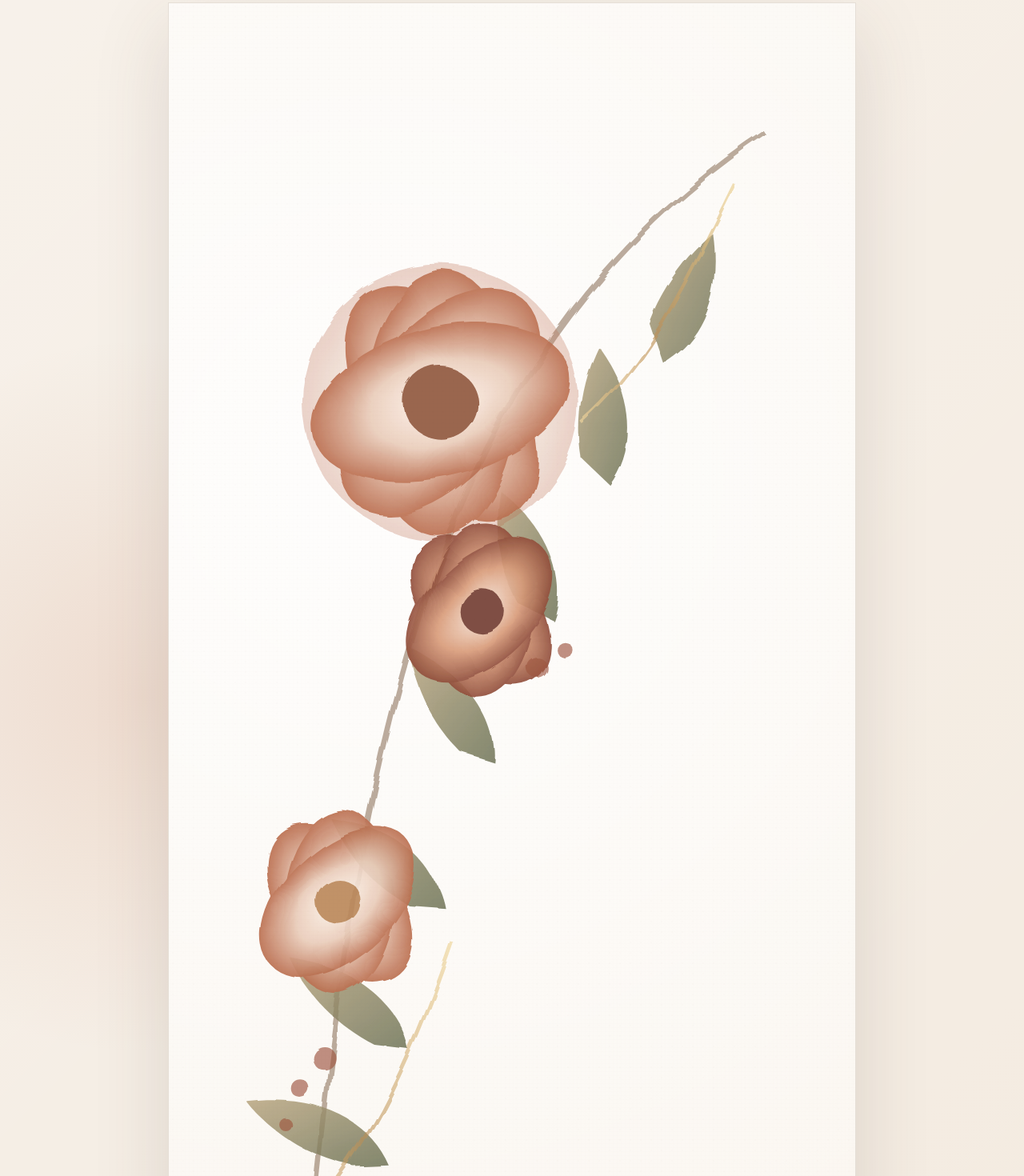
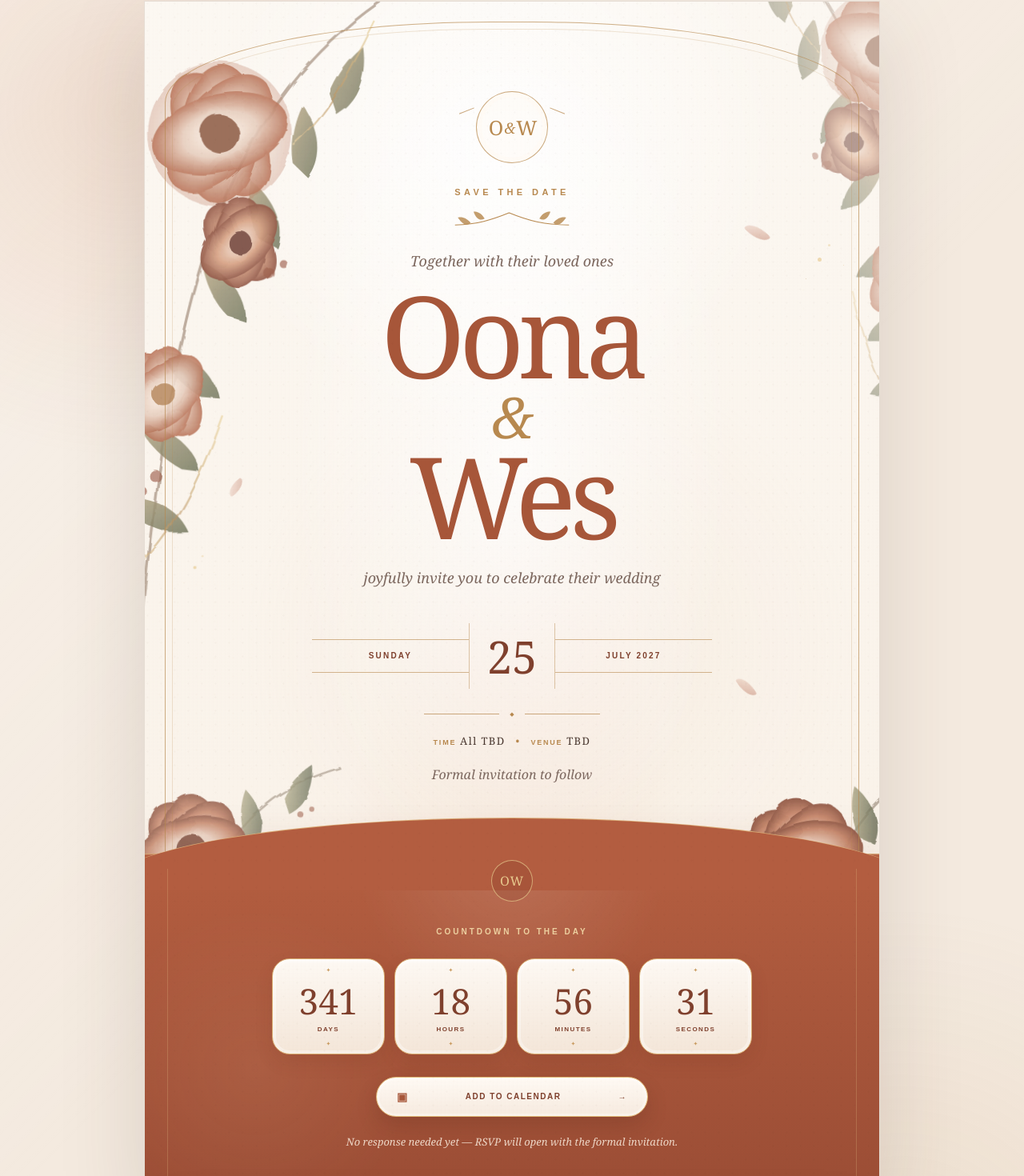
Before and after one commit to OneMeanToast/wedding, a Next.js app: page / in a window 1280 px wide. Shown: the part 33-1503 px from the top of the page at 80% size. Built offline with nearby package versions, Linux system fonts and the light colour scheme.

Commit message:
Polish luxe watercolor styling and subtle motion

```diff
--- a/app/globals.css
+++ b/app/globals.css
@@ -1,13 +1,14 @@
 :root {
-  --cream: #f3eadf;
-  --paper: #fbf6ef;
-  --paper-deep: #efe1d3;
-  --terracotta: #a45538;
-  --terracotta-dark: #82412d;
-  --clay: #c98262;
-  --gold: #b88d55;
-  --ink: #4d392f;
-  --muted: #806b60;
+  --cream: #f4eadf;
+  --paper: #fbf5ec;
+  --paper-bright: #fffaf4;
+  --terracotta: #a75639;
+  --terracotta-dark: #7f402d;
+  --terracotta-light: #c87959;
+  --gold: #b8894f;
+  --gold-light: #e7c98d;
+  --ink: #49372f;
+  --muted: #7c675e;
 }
 
 * { box-sizing: border-box; }
@@ -16,33 +17,33 @@ body {
   margin: 0;
   color: var(--ink);
   background:
-    radial-gradient(circle at 14% 14%, rgba(201,130,98,.18), transparent 28rem),
-    radial-gradient(circle at 88% 78%, rgba(184,141,85,.14), transparent 30rem),
-    linear-gradient(135deg, rgba(255,255,255,.35), transparent 45%),
+    radial-gradient(circle at 12% 8%, rgba(205,135,95,.18), transparent 27rem),
+    radial-gradient(circle at 88% 76%, rgba(184,137,79,.13), transparent 30rem),
+    linear-gradient(135deg, rgba(255,255,255,.34), transparent 45%),
     var(--cream);
   font-family: Georgia, "Times New Roman", serif;
 }
 a { color: inherit; }
 
-.page { min-height: 100vh; padding: 36px 18px 72px; }
+.page { min-height: 100vh; padding: 34px 18px 78px; }
 .saveDateCard,
 .sitePreview {
-  width: min(860px, 100%);
+  width: min(920px, 100%);
   margin: 0 auto;
   position: relative;
   overflow: hidden;
   background: var(--paper);
-  border: 1px solid rgba(77,57,47,.12);
-  box-shadow: 0 30px 90px rgba(77,57,47,.14);
+  border: 1px solid rgba(73,55,47,.12);
+  box-shadow: 0 34px 100px rgba(73,55,47,.15);
 }
 
 .saveDateCard {
-  min-height: 1160px;
+  min-height: 1390px;
   display: flex;
   flex-direction: column;
   justify-content: space-between;
+  padding: 112px 62px 0;
   text-align: center;
-  padding: 120px 56px 0;
   isolation: isolate;
 }
 
@@ -50,244 +51,410 @@ a { color: inherit; }
   content: "";
   position: absolute;
   inset: 0;
-  z-index: -2;
+  z-index: -4;
   background:
-    radial-gradient(circle at 30% 10%, rgba(255,255,255,.85), transparent 24%),
-    radial-gradient(circle at 70% 50%, rgba(232,204,185,.18), transparent 35%),
-    linear-gradient(180deg, #fbf7f1 0%, #faf4ec 72%, #f6ece2 100%);
+    radial-gradient(circle at 48% 12%, rgba(255,255,255,.92), transparent 25%),
+    radial-gradient(circle at 55% 54%, rgba(232,197,174,.15), transparent 40%),
+    linear-gradient(180deg, #fcf8f2 0%, #faf3ea 66%, #f4e6d9 100%);
 }
+
 .saveDateCard::after {
   content: "";
   position: absolute;
   inset: 0;
-  z-index: 6;
+  z-index: 20;
   pointer-events: none;
-  opacity: .22;
+  opacity: .28;
   background-image:
-    linear-gradient(rgba(120,80,60,.028) 1px, transparent 1px),
-    linear-gradient(90deg, rgba(120,80,60,.024) 1px, transparent 1px),
-    radial-gradient(circle at 40% 30%, rgba(120,80,60,.05) 0 1px, transparent 1px);
-  background-size: 5px 5px, 5px 5px, 13px 13px;
+    radial-gradient(circle at 20% 15%, rgba(101,76,61,.09) 0 1px, transparent 1.3px),
+    radial-gradient(circle at 80% 67%, rgba(184,137,79,.07) 0 1px, transparent 1.2px),
+    linear-gradient(rgba(105,75,60,.025) 1px, transparent 1px),
+    linear-gradient(90deg, rgba(105,75,60,.021) 1px, transparent 1px);
+  background-size: 17px 17px, 23px 23px, 5px 5px, 5px 5px;
   mix-blend-mode: multiply;
 }
 
-.cardFrame {
+.paperGlow {
   position: absolute;
-  inset: 25px;
-  z-index: 3;
-  border: 1px solid rgba(184,141,85,.7);
-  border-radius: 48% 48% 26px 26px / 7% 7% 26px 26px;
+  z-index: -3;
+  inset: 0;
+  background:
+    radial-gradient(ellipse at 50% 38%, rgba(255,255,255,.78), transparent 42%),
+    radial-gradient(ellipse at 50% 87%, rgba(220,146,104,.14), transparent 36%);
   pointer-events: none;
 }
-.cardFrame::after {
+
+.goldFrame,
+.goldFrameInner {
+  position: absolute;
+  pointer-events: none;
+  z-index: 5;
+  border: 1px solid rgba(184,137,79,.67);
+}
+.goldFrame { inset: 25px; border-radius: 47% 47% 24px 24px / 7% 7% 24px 24px; }
+.goldFrameInner { inset: 34px; border-color: rgba(184,137,79,.21); border-radius: 46% 46% 18px 18px / 7% 7% 18px 18px; }
+
+.watercolor {
+  position: absolute;
+  z-index: 1;
+  pointer-events: none;
+  user-select: none;
+  will-change: transform, opacity;
+  filter: saturate(.92) contrast(.98);
+}
+.floralLeft { width: 390px; top: -26px; left: -62px; opacity: .95; }
+.floralRight { width: 335px; top: -118px; right: -108px; opacity: .56; transform: scaleX(-1) rotate(-7deg); }
+.cornerBottomLeft { width: 330px; left: -90px; bottom: 245px; opacity: .8; transform: rotate(6deg); }
+.cornerBottomRight { width: 375px; right: -112px; bottom: 205px; opacity: .92; transform: scaleX(-1) rotate(-5deg); }
+
+.petal {
+  position: absolute;
+  z-index: 3;
+  width: 32px;
+  height: 15px;
+  border-radius: 90% 12% 90% 12%;
+  background: linear-gradient(135deg, rgba(221,150,119,.24), rgba(169,82,56,.72));
+  filter: blur(.25px);
+  opacity: .55;
+  pointer-events: none;
+}
+.petalOne { top: 265px; right: 126px; transform: rotate(29deg); animation: petalDrift 18s ease-in-out infinite; }
+.petalTwo { top: 610px; left: 92px; width: 24px; height: 12px; transform: rotate(-27deg); animation: petalDriftTwo 22s ease-in-out infinite; }
+.petalThree { top: 835px; right: 142px; width: 29px; height: 13px; transform: rotate(42deg); animation: petalDrift 20s ease-in-out -8s infinite; }
+.goldDust {
+  position: absolute;
+  z-index: 2;
+  width: 5px;
+  height: 5px;
+  border-radius: 50%;
+  background: var(--gold-light);
+  box-shadow: 12px -18px 0 -1px rgba(231,201,141,.65), 30px 7px 0 -2px rgba(231,201,141,.8), -17px 24px 0 -2px rgba(184,137,79,.55);
+  opacity: .64;
+}
+.dustOne { top: 320px; right: 72px; }
+.dustTwo { top: 705px; left: 60px; transform: scale(.8); }
+
+.heroContent {
+  position: relative;
+  z-index: 6;
+  width: min(590px, 100%);
+  margin: 0 auto 88px;
+}
+
+.monogram {
+  width: 90px;
+  height: 90px;
+  margin: 0 auto 30px;
+  border: 1px solid rgba(184,137,79,.72);
+  border-radius: 50%;
+  color: var(--gold);
+  display: flex;
+  align-items: center;
+  justify-content: center;
+  gap: 3px;
+  font-size: 25px;
+  letter-spacing: -.08em;
+  position: relative;
+  background: rgba(255,250,244,.43);
+  box-shadow: inset 0 0 0 6px rgba(255,250,244,.5);
+}
+.monogram::before,
+.monogram::after {
   content: "";
   position: absolute;
-  inset: 8px;
-  border: 1px solid rgba(184,141,85,.24);
-  border-radius: inherit;
+  width: 20px;
+  height: 30px;
+  border-top: 1px solid rgba(184,137,79,.75);
+  top: 22px;
 }
+.monogram::before { left: -17px; transform: rotate(-22deg); }
+.monogram::after { right: -17px; transform: rotate(22deg); }
+.monogram em { font-size: .75em; font-weight: 400; }
 
-.heroContent { position: relative; z-index: 2; width: min(560px, 100%); margin: 0 auto 90px; }
 .kicker {
-  margin: 0 0 19px;
+  margin: 0 0 14px;
+  text-transform: uppercase;
+  letter-spacing: .4em;
+  color: var(--gold);
   font: 600 11px/1.2 Arial, Helvetica, sans-serif;
-  text-transform: uppercase;
-  letter-spacing: .34em;
-  color: var(--gold);
 }
+.goldSprig { width: 160px; height: auto; color: var(--gold); margin: 0 auto 6px; }
 .smallScript,
-.message,
-.formalInvite { font-style: italic; }
-.smallScript { color: var(--muted); }
-.introLine { margin: 7px 0 18px; font-size: 18px; }
-.celebrationLine { margin: 30px 0 0; font-size: 20px; }
-.goldSprig { width: 132px; height: auto; color: var(--gold); margin-bottom: 12px; }
+.celebrationLine,
+.formalInvite { font-style: italic; color: var(--muted); }
+.introLine { margin: 3px 0 26px; font-size: 18px; }
 
-h1 {
+.names {
   margin: 0;
   color: var(--terracotta);
   font-weight: 400;
-  line-height: .78;
+  line-height: .77;
   display: flex;
   flex-direction: column;
   align-items: center;
-  font-size: clamp(80px, 13vw, 132px);
+  font-size: clamp(90px, 13vw, 142px);
   letter-spacing: -.055em;
-  text-shadow: 0 2px 0 rgba(255,255,255,.6);
+  text-shadow: 0 1px rgba(255,255,255,.7);
 }
-h1 em {
-  font-size: .47em;
+.names span { position: relative; }
+.names em {
+  color: var(--gold);
+  font-size: .5em;
   line-height: 1;
-  margin: .18em 0 .15em;
-  color: var(--gold);
+  margin: .16em 0 .12em;
   font-weight: 400;
+  font-style: italic;
   letter-spacing: 0;
 }
 
-.dateLockup {
-  margin: 42px auto 15px;
-  display: inline-grid;
-  grid-template-columns: auto auto auto;
-  align-items: baseline;
-  gap: 16px;
+.celebrationLine {
+  max-width: 380px;
+  margin: 34px auto 0;
+  font-size: 18px;
+  line-height: 1.6;
+}
+
+.dateFeature {
+  margin: 42px auto 0;
+  display: grid;
+  grid-template-columns: 1fr 108px 1fr;
+  align-items: center;
+  width: min(500px, 100%);
   color: var(--terracotta-dark);
 }
-.dateDay { font-size: clamp(34px, 5vw, 46px); }
-.dateMonth { font-size: clamp(28px, 4vw, 38px); font-style: italic; }
-.dateYear { font-size: clamp(22px, 3vw, 29px); letter-spacing: .06em; }
+.dateFeature > span { padding: 13px 18px; }
+.weekday,
+.monthYear {
+  text-transform: uppercase;
+  letter-spacing: .22em;
+  font: 600 10px/1.4 Arial, Helvetica, sans-serif;
+  border-top: 1px solid rgba(184,137,79,.6);
+  border-bottom: 1px solid rgba(184,137,79,.6);
+}
+.day {
+  font-size: 56px;
+  line-height: 1;
+  border-left: 1px solid rgba(184,137,79,.45);
+  border-right: 1px solid rgba(184,137,79,.45);
+}
 
 .fineRule {
-  width: 210px;
-  margin: 18px auto 24px;
+  width: 220px;
+  margin: 27px auto 20px;
   display: flex;
   align-items: center;
-  gap: 12px;
+  gap: 13px;
   color: var(--gold);
   font-size: 7px;
 }
 .fineRule::before,
-.fineRule::after { content: ""; height: 1px; flex: 1; background: rgba(184,141,85,.72); }
+.fineRule::after { content: ""; height: 1px; flex: 1; background: rgba(184,137,79,.7); }
 .details {
   margin: 0;
-  text-transform: uppercase;
-  letter-spacing: .18em;
-  font: 600 10px/1.6 Arial, Helvetica, sans-serif;
+  font-size: 13px;
+  letter-spacing: .11em;
   color: var(--ink);
 }
-.message { margin: 21px auto 0; max-width: 410px; font-size: 18px; line-height: 1.55; color: var(--muted); }
-
-.floralCluster {
-  position: absolute;
-  z-index: 1;
-  width: 360px;
-  height: 360px;
-  color: #b96f4f;
-  filter: saturate(.88);
-}
-.floralTopLeft { top: -54px; left: -46px; transform: rotate(-7deg); }
-.floralTopRight { top: -65px; right: -58px; transform: rotate(8deg); }
-.floralBottomLeft { bottom: 235px; left: -86px; transform: rotate(164deg); opacity: .85; }
-.floralBottomRight { bottom: 215px; right: -86px; transform: rotate(196deg); opacity: .92; }
+.details span { text-transform: uppercase; color: var(--gold); font: 600 9px/1 Arial, Helvetica, sans-serif; letter-spacing: .2em; }
+.details b { color: var(--gold); padding: 0 8px; font-weight: 400; }
+.formalInvite { margin: 22px 0 0; font-size: 16px; }
 
 .terracottaPanel {
   position: relative;
-  z-index: 2;
-  width: calc(100% + 112px);
-  margin-left: -56px;
-  padding: 82px 40px 58px;
-  color: #fff8f0;
+  z-index: 7;
+  width: calc(100% + 124px);
+  margin-left: -62px;
+  padding: 92px 46px 62px;
+  color: #fff8ef;
   background:
-    radial-gradient(circle at 50% 0%, rgba(255,255,255,.09), transparent 26%),
-    linear-gradient(180deg, #ad5c3e 0%, #9a4f35 100%);
-  border-top: 1px solid rgba(184,141,85,.65);
-  box-shadow: inset 0 1px rgba(255,255,255,.12);
+    radial-gradient(circle at 50% 0%, rgba(255,255,255,.12), transparent 31%),
+    radial-gradient(circle at 15% 62%, rgba(255,211,177,.08), transparent 24%),
+    linear-gradient(180deg, #b45e40 0%, #9b4d35 100%);
+  border-top: 1px solid rgba(230,194,134,.74);
+  box-shadow: inset 0 1px rgba(255,255,255,.12), 0 -22px 45px rgba(117,61,41,.08);
 }
 .terracottaPanel::before {
   content: "";
   position: absolute;
-  left: -5%;
-  top: -42px;
-  width: 110%;
-  height: 76px;
-  background: #ad5c3e;
-  border-top: 1px solid rgba(184,141,85,.65);
+  left: -6%;
+  top: -46px;
+  width: 112%;
+  height: 90px;
+  background: #b35d40;
+  border-top: 1px solid rgba(230,194,134,.78);
   border-radius: 50% 50% 0 0 / 100% 100% 0 0;
   z-index: -1;
 }
-.panelOrnament {
+.terracottaPanel::after {
+  content: "";
   position: absolute;
-  top: 17px;
+  inset: 18px 28px 25px;
+  border: 1px solid rgba(231,201,141,.23);
+  border-top: 0;
+  pointer-events: none;
+}
+.panelCrest {
+  position: absolute;
+  top: 7px;
   left: 50%;
   transform: translateX(-50%);
-  color: #d6b06f;
-  font-size: 28px;
+  width: 52px;
+  height: 52px;
+  border-radius: 50%;
+  border: 1px solid rgba(231,201,141,.72);
+  display: grid;
+  place-items: center;
+  color: var(--gold-light);
+  font-size: 16px;
+  letter-spacing: .05em;
+  background: rgba(124,59,39,.2);
 }
 .panelKicker {
-  margin: 0;
-  color: #e8c99a;
+  margin: 0 0 28px;
+  color: #edd0a0;
   text-transform: uppercase;
-  letter-spacing: .25em;
+  letter-spacing: .3em;
   font: 600 10px/1 Arial, Helvetica, sans-serif;
 }
-.countdown {
-  margin: 18px auto 0;
-  width: 220px;
+.countdownGrid {
+  width: min(600px, 100%);
+  margin: 0 auto;
+  display: grid;
+  grid-template-columns: repeat(4, 1fr);
+  gap: 12px;
+}
+.countTile {
+  min-height: 120px;
+  padding: 19px 9px 15px;
   display: flex;
-  align-items: baseline;
-  justify-content: center;
-  gap: 10px;
-  color: #fff8f0;
-}
-.countNumber { font-size: 52px; line-height: 1; }
-.countLabel { text-transform: uppercase; letter-spacing: .2em; font: 600 9px/1 Arial, Helvetica, sans-serif; color: #edd7c1; }
-.calendarButton {
-  display: inline-flex;
+  flex-direction: column;
   align-items: center;
   justify-content: center;
-  margin-top: 26px;
-  min-width: 230px;
-  padding: 16px 28px;
+  border-radius: 22px;
+  color: var(--terracotta-dark);
+  background:
+    linear-gradient(180deg, rgba(255,252,247,.98), rgba(247,236,223,.96));
+  border: 1px solid #d9ae72;
+  box-shadow: inset 0 0 0 4px rgba(255,255,255,.35), 0 10px 22px rgba(96,42,28,.12);
+  position: relative;
+}
+.countTile::before,
+.countTile::after {
+  content: "✦";
+  position: absolute;
+  left: 50%;
+  transform: translateX(-50%);
+  color: #c99c61;
+  font-size: 7px;
+}
+.countTile::before { top: 9px; }
+.countTile::after { bottom: 8px; }
+.countTile span { font-size: clamp(30px, 5vw, 44px); line-height: 1; }
+.countTile small { margin-top: 10px; text-transform: uppercase; letter-spacing: .18em; font: 600 8px/1 Arial, Helvetica, sans-serif; }
+
+.calendarButton {
+  display: inline-grid;
+  grid-template-columns: auto 1fr auto;
+  gap: 14px;
+  align-items: center;
+  margin-top: 28px;
+  min-width: 340px;
+  padding: 17px 25px;
   border-radius: 999px;
   text-decoration: none;
   text-transform: uppercase;
-  letter-spacing: .13em;
+  letter-spacing: .15em;
   font: 600 10px/1 Arial, Helvetica, sans-serif;
   color: var(--terracotta-dark);
-  background: #fff8f0;
-  border: 1px solid #e4bd83;
-  box-shadow: 0 9px 24px rgba(77,36,24,.18);
-  transition: transform .18s ease, background .18s ease;
+  background: linear-gradient(180deg, #fffaf4, #f6eadf);
+  border: 1px solid #e0b875;
+  box-shadow: inset 0 0 0 3px rgba(255,255,255,.35), 0 12px 26px rgba(73,35,24,.18);
+  transition: transform .18s ease, box-shadow .18s ease;
 }
-.calendarButton::before { content: "▣"; margin-right: 10px; font-size: 12px; }
-.calendarButton:hover { transform: translateY(-2px); background: #fffdf9; }
-.calendarButton:focus-visible { outline: 2px solid #f4d39b; outline-offset: 4px; }
-.formalInvite { margin: 25px 0 0; color: #efd9c8; font-size: 14px; }
+.calendarButton:hover { transform: translateY(-2px); box-shadow: inset 0 0 0 3px rgba(255,255,255,.35), 0 15px 30px rgba(73,35,24,.23); }
+.calendarButton:focus-visible { outline: 2px solid #f4d79d; outline-offset: 4px; }
+.calendarIcon { font-size: 14px; color: var(--terracotta); }
+.panelNote { margin: 22px auto 0; max-width: 480px; color: #eed7c7; font-style: italic; font-size: 13px; line-height: 1.5; }
 
 .sitePreview {
   margin-top: 28px;
-  padding: 58px 44px 48px;
-  display: grid;
-  grid-template-columns: 1.2fr .8fr;
-  gap: 46px;
-  align-items: end;
+  padding: 62px 48px 46px;
+  background:
+    radial-gradient(circle at 50% -15%, rgba(206,139,99,.14), transparent 34%),
+    linear-gradient(180deg, #f8eee4, #f5e8dc);
+  text-align: center;
 }
-.sitePreview h2 { margin: 0 0 16px; font-size: clamp(34px, 5vw, 52px); line-height: 1; font-weight: 400; color: var(--terracotta); }
-.sitePreview p:not(.kicker) { margin: 0; max-width: 480px; font-size: 16px; line-height: 1.7; color: var(--muted); }
-.previewNav { display: grid; gap: 8px; justify-items: stretch; }
+.tornNote {
+  width: min(670px, 100%);
+  margin: 0 auto;
+  padding: 50px 48px 42px;
+  background: var(--paper-bright);
+  box-shadow: 0 15px 44px rgba(73,55,47,.09);
+  clip-path: polygon(0 2%, 4% 0, 9% 2%, 14% .3%, 20% 2%, 26% .5%, 32% 2%, 39% 0, 46% 2%, 52% .5%, 59% 2%, 66% 0, 74% 2%, 82% .3%, 89% 2%, 95% 0, 100% 2%, 99% 98%, 94% 100%, 88% 98%, 81% 100%, 74% 98%, 67% 100%, 59% 98%, 51% 100%, 44% 98%, 36% 100%, 29% 98%, 21% 100%, 13% 98%, 6% 100%, 1% 98%);
+}
+.tornNote h2 { margin: 0 0 17px; color: var(--terracotta); font-size: clamp(32px, 5vw, 48px); line-height: 1.05; font-weight: 400; }
+.tornNote p:not(.kicker) { max-width: 540px; margin: 0 auto 23px; color: var(--muted); font-size: 16px; line-height: 1.7; }
+.tornNote .goldSprig { width: 125px; margin-bottom: 0; }
+.previewNav { display: flex; gap: 9px; flex-wrap: wrap; justify-content: center; margin-top: 33px; }
 .previewNav span,
 .previewNav a {
-  padding: 10px 0;
-  border-bottom: 1px solid rgba(77,57,47,.13);
+  padding: 10px 15px;
+  border: 1px solid rgba(73,55,47,.13);
+  border-radius: 999px;
   text-decoration: none;
   text-transform: uppercase;
   letter-spacing: .13em;
   font: 600 9px/1.2 Arial, Helvetica, sans-serif;
   color: var(--muted);
+  background: rgba(255,250,244,.42);
 }
-.previewNav a { color: var(--terracotta); }
+.previewNav a { color: var(--terracotta); border-color: rgba(167,86,57,.35); }
 
 .centerPage { min-height: 100vh; display: grid; place-items: center; padding: 24px; }
-.compact { width: min(680px, 100%); padding: 70px 32px; text-align: center; background: var(--paper); border: 1px solid rgba(77,57,47,.12); }
+.compact { width: min(680px, 100%); padding: 70px 32px; text-align: center; background: var(--paper); border: 1px solid rgba(73,55,47,.12); }
 .compact h1 { font-size: clamp(48px, 10vw, 82px); line-height: .9; }
 .compact p:not(.kicker) { max-width: 520px; margin: 22px auto 0; line-height: 1.7; color: var(--muted); }
 
-@media (max-width: 640px) {
-  .page { padding: 0 0 36px; }
+@keyframes floatOne { 0%,100%{transform:translate3d(0,0,0) rotate(0deg)} 50%{transform:translate3d(7px,-9px,0) rotate(.8deg)} }
+@keyframes floatTwo { 0%,100%{transform:scaleX(-1) translate3d(0,0,0) rotate(-7deg)} 50%{transform:scaleX(-1) translate3d(-8px,8px,0) rotate(-5deg)} }
+@keyframes floatThree { 0%,100%{transform:translate3d(0,0,0) rotate(6deg)} 50%{transform:translate3d(8px,-6px,0) rotate(8deg)} }
+@keyframes petalDrift { 0%,100%{translate:0 0; rotate:0deg; opacity:.42} 50%{translate:-14px 22px; rotate:20deg; opacity:.66} }
+@keyframes petalDriftTwo { 0%,100%{translate:0 0; rotate:0deg; opacity:.38} 50%{translate:18px -16px; rotate:-22deg; opacity:.62} }
+.floralFloatOne { animation: floatOne 18s ease-in-out infinite; }
+.floralFloatTwo { animation: floatTwo 23s ease-in-out infinite; }
+.floralFloatThree { animation: floatThree 21s ease-in-out infinite; }
+
+@media (max-width: 680px) {
+  .page { padding: 0 0 34px; }
   .saveDateCard, .sitePreview { border-left: 0; border-right: 0; }
-  .saveDateCard { min-height: 100svh; padding: 92px 24px 0; }
-  .heroContent { margin-bottom: 72px; }
-  .cardFrame { inset: 14px; }
-  .floralCluster { width: 230px; height: 230px; }
-  .floralTopLeft { top: -24px; left: -52px; }
-  .floralTopRight { top: -33px; right: -58px; }
-  .floralBottomLeft { left: -82px; bottom: 210px; }
-  .floralBottomRight { right: -82px; bottom: 192px; }
-  .dateLockup { gap: 10px; margin-top: 36px; }
-  .terracottaPanel { width: calc(100% + 48px); margin-left: -24px; padding: 72px 24px 52px; }
-  .terracottaPanel::before { top: -31px; height: 58px; }
-  .sitePreview { margin-top: 0; padding: 46px 26px; grid-template-columns: 1fr; gap: 30px; }
+  .saveDateCard { min-height: 1260px; padding: 92px 24px 0; }
+  .goldFrame { inset: 12px; }
+  .goldFrameInner { inset: 19px; }
+  .floralLeft { width: 250px; top: -16px; left: -74px; }
+  .floralRight { width: 225px; top: -78px; right: -86px; }
+  .cornerBottomLeft { width: 220px; left: -92px; bottom: 250px; }
+  .cornerBottomRight { width: 250px; right: -104px; bottom: 215px; }
+  .petalOne { right: 42px; }
+  .petalTwo { left: 37px; }
+  .heroContent { margin-bottom: 74px; }
+  .monogram { width: 76px; height: 76px; font-size: 21px; }
+  .dateFeature { grid-template-columns: 1fr 84px 1fr; }
+  .dateFeature > span { padding: 12px 8px; }
+  .weekday, .monthYear { letter-spacing: .13em; font-size: 8px; }
+  .day { font-size: 46px; }
+  .details { line-height: 2; }
+  .terracottaPanel { width: calc(100% + 48px); margin-left: -24px; padding: 80px 18px 52px; }
+  .terracottaPanel::before { top: -32px; height: 64px; }
+  .terracottaPanel::after { inset: 16px 13px 20px; }
+  .countdownGrid { gap: 7px; }
+  .countTile { min-height: 98px; padding: 17px 4px 13px; border-radius: 17px; }
+  .countTile span { font-size: 29px; }
+  .countTile small { letter-spacing: .11em; font-size: 7px; }
+  .calendarButton { min-width: 0; width: min(330px, 100%); }
+  .sitePreview { margin-top: 0; padding: 48px 22px 40px; }
+  .tornNote { padding: 42px 25px 36px; }
 }
 
 @media (prefers-reduced-motion: reduce) {
-  *, *::before, *::after { scroll-behavior: auto !important; transition: none !important; }
+  *, *::before, *::after { animation: none !important; transition: none !important; scroll-behavior: auto !important; }
 }
```
